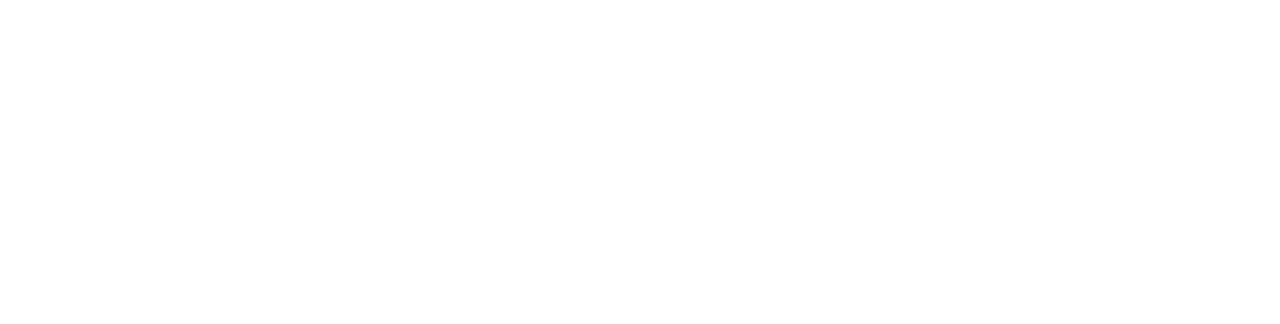
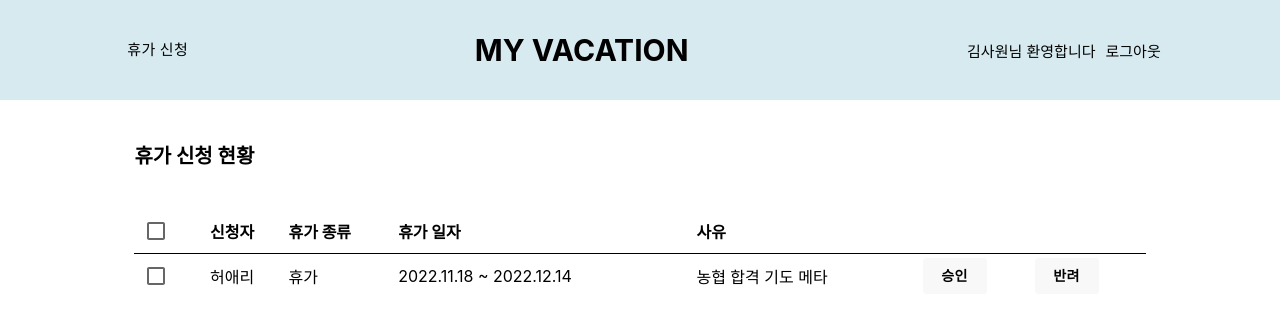
Before and after one commit to aeriheo/Vacation-Request, a React (Create React App) app in the folder frontend/: page /permission in a window 1280 px wide. Before the commit this address had no page. Shown: the top 324 px of the page. Built offline with nearby package versions, Linux system fonts and the light colour scheme.

Commit message:
[feat] vacation request permission page

```diff
--- a/frontend/src/App.js
+++ b/frontend/src/App.js
@@ -8,6 +8,7 @@
 import UseList from './pages/UseList';
 import Manage from './pages/Manage';
 import NewMember from './pages/NewMember';
+import Permission from './pages/Permission';
 
 function App() {
   return (
@@ -22,6 +23,7 @@
         <Route exact path = '/uselist' element={<UseList/>} />
         <Route exact path = '/manage' element={<Manage/>} />
         <Route exact path = '/newmember' element={<NewMember/>} />
+        <Route exact path = '/permission' element={<Permission/>} />
       </Routes>
     </BrowserRouter>
   );
--- /dev/null
+++ b/frontend/src/components/PermissionTable/index.js
@@ -0,0 +1,46 @@
+import React, {useState} from 'react';
+import {Checkbox, Button} from '@mui/material';
+
+const PermissionTable = () =>{
+    const [allselect, setAllSelect] = useState(false);
+    const [selected, setSelected] = useState(false);
+
+    return(
+        <div className="requeset_table_wrapper">
+            <table className='request_table'>
+                <thead>
+                    <tr>
+                        <th className='request_table_th'>
+                            <Checkbox checked={allselect} onChange={(e)=>setAllSelect(e.target.checked)}/>
+                        </th>
+                        <th className='request_table_th'>신청자</th>
+                        <th className='request_table_th'>휴가 종류</th>
+                        <th className='request_table_th'>휴가 일자</th>
+                        <th className='request_table_th'>사유</th>
+                        <th className='request_table_th'></th>
+                        <th className='request_table_th'></th>
+                    </tr>
+                </thead>
+                <tbody>
+                    <tr>
+                        <td className='request_table_td'>
+                            <Checkbox checked={selected} onChange={(e)=>setSelected(e.target.checked)}/>
+                        </td>
+                        <td className='request_table_td'>허애리</td>
+                        <td className='request_table_td'>휴가</td>
+                        <td className='request_table_td'>2022.11.18 ~ 2022.12.14</td>
+                        <td className='request_table_td'>농협 합격 기도 메타</td>
+                        <td className='request_table_td'>
+                            <Button style={{width:'40px', color:'black', backgroundColor:'#F8F8F8', fontWeight:'bold'}}>승인</Button>
+                        </td>
+                        <td className='request_table_td'>
+                            <Button style={{width:'40px', color:'black', backgroundColor:'#F8F8F8', fontWeight:'bold'}}>반려</Button>
+                        </td>
+                    </tr>
+                </tbody>
+            </table>
+        </div>
+    );
+};
+
+export default PermissionTable;
--- /dev/null
+++ b/frontend/src/pages/Permission/index.js
@@ -0,0 +1,18 @@
+import React from 'react';
+import Header from '../../components/header';
+import PermissionTable from '../../components/PermissionTable';
+import './style.css';
+
+const Permission = () =>{
+    return(
+        <div className="request_wrapper">
+            <Header/>
+            <div className='request_list_wrapper'>
+                <div className='request_list_title'>휴가 신청 현황</div>
+                <PermissionTable/>
+            </div>
+        </div>
+    );
+};
+
+export default Permission;
--- /dev/null
+++ b/frontend/src/pages/Permission/style.css
@@ -0,0 +1,20 @@
+.request_list_wrapper{
+    flex-direction:column;
+    width:79%;
+    margin-top:40px;
+    margin-bottom:50px;
+}
+
+.request_list_title{
+    margin-right:30px;
+    font-size:20px;
+    font-weight:bold;
+}
+
+.request_wrapper{
+    width:100%;
+    display:flex;
+    flex-direction:column;
+    justify-content: center;
+    align-items: center;
+}
```
